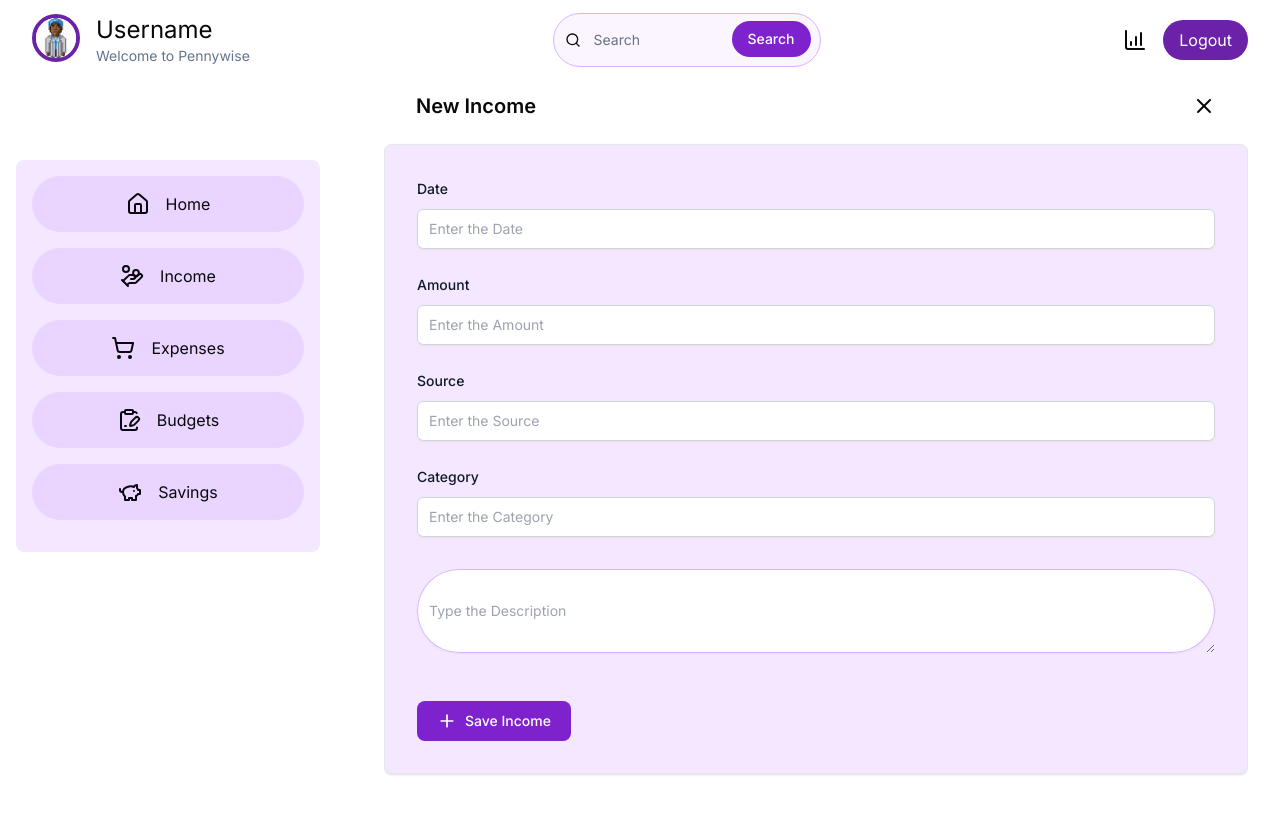
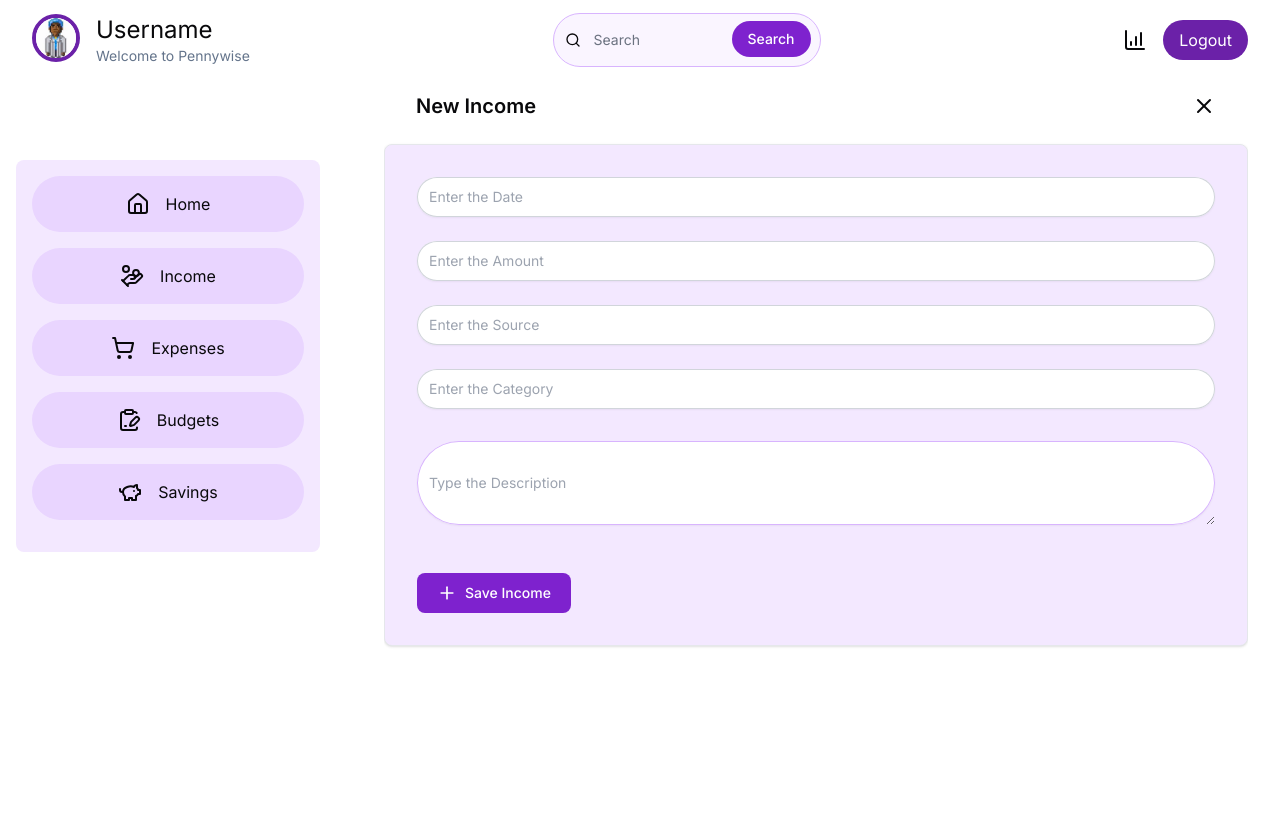
Before and after one commit to kofiad/pennywise, a Next.js app: page /dashboard/income/new in a window 1280 px wide. Shown: the top 814 px of the page. Built offline with nearby package versions, Linux system fonts and the light colour scheme.

Commit message:
Refactor TextInput component to update styles and remove label duplication

```diff
--- a/components/FormInputs/TextInput.jsx
+++ b/components/FormInputs/TextInput.jsx
@@ -3,12 +3,6 @@
 export default function TextInput({label, name, register, errors, isRequired=true, type="text", className="sm:col-span-2", autoComplete = "off",}) {
   return (
     <div className={className}>
-          <label
-            htmlFor={name}
-            className="block text-sm font-medium leading-6 text-gray-900 mb-2 "
-          >
-            {label}
-          </label>
           <div>
             <input
               {...register(`${name}`, { required: isRequired })}
@@ -16,7 +10,7 @@ export default function TextInput({label, name, register, errors, isRequired=tru
               name={name}
               id={name}
               autoComplete={autoComplete}
-              className="block w-full rounded-md border-0 py-2 text-gray-900 shadow-sm ring-1 ring-inset ring-gray-300 placeholder:text-gray-400 focus:ring-2 focus:ring-inset focus:ring-blue-600 sm:text-sm sm:leading-6"
+              className="block w-full rounded-full border-0 py-2 text-gray-900 shadow-sm ring-1 ring-inset ring-gray-300 placeholder:text-gray-400 focus:ring-2 focus:ring-inset focus:ring-purple-600 sm:text-sm sm:leading-6"
               placeholder={`Enter the ${label}`}
             />
             {errors.title && (
```
